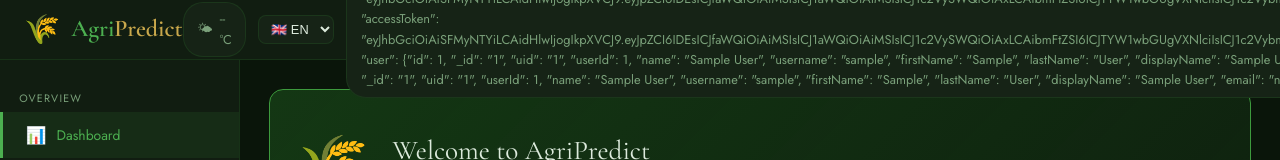
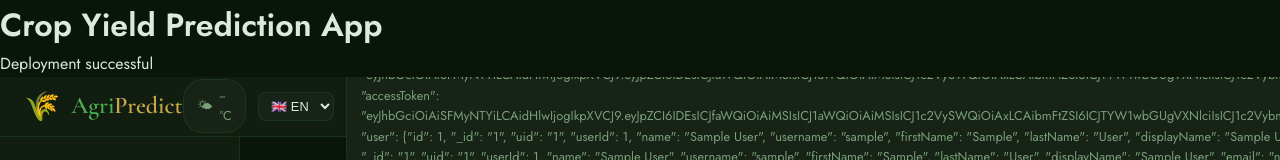
Before and after one commit to nayanasujatha/Crop-Yield-Prediction, a website: page index.html in a window 1280 px wide. Shown: the top 160 px of the page. Drawn offline with nearby package versions, Linux system fonts and the light colour scheme; no server answers; sample sign-in values are in the browser's storage.

Commit message:
Crop Yield Prediction

```diff
--- a/index.html
+++ b/index.html
@@ -3,7 +3,9 @@
 <head>
 <meta charset="UTF-8">
 <meta name="viewport" content="width=device-width, initial-scale=1.0">
-<title>AgriPredict · Dashboard</title>
+<title>Crop Yield Prediction · Dashboard</title>
+<h1>Crop Yield Prediction App</h1>
+<p>Deployment successful</p>
 <link href="https://fonts.googleapis.com/css2?family=Cormorant+Garamond:wght@400;600&family=Jost:wght@300;400;500;600&display=swap" rel="stylesheet">
 <script src="https://cdn.jsdelivr.net/npm/chart.js@4.4.3/dist/chart.umd.min.js"></script>
 <style>
```
